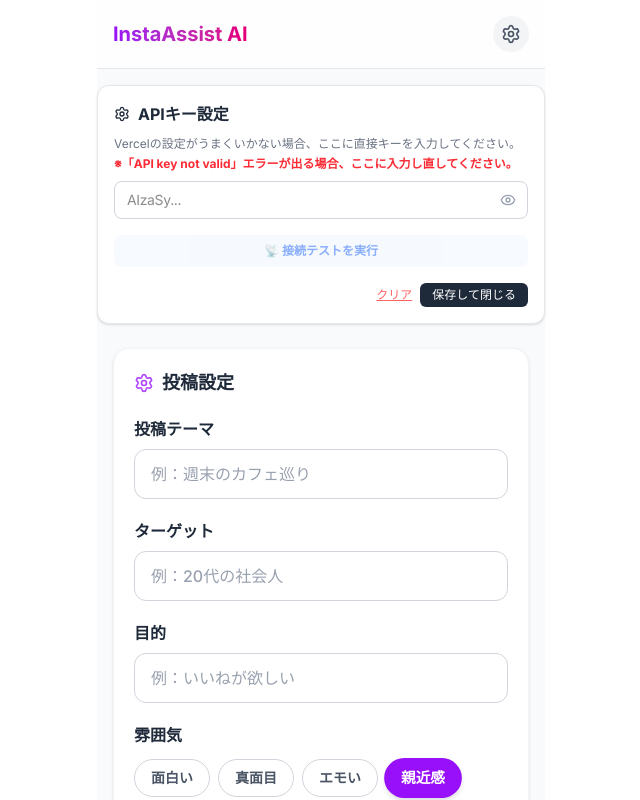
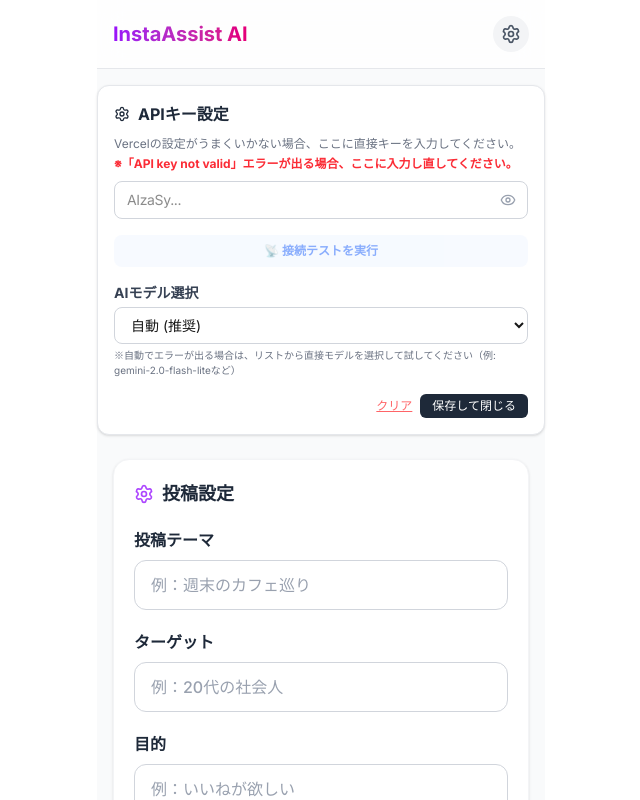
Before and after one commit to uruacha/InstaAssist, a Next.js app: page /InstaAssist/ in a window 1280 px wide. Both pictures are taken after a click on the button 830 px from the left and 34 px from the top of the page. Shown: the top 800 px of the page, without its empty margins (319-959 px from the left). Built offline with nearby package versions, Linux system fonts and the light colour scheme.

Commit message:
fix: Re-commit missing manual model selection UI

```diff
--- a/app/page.tsx
+++ b/app/page.tsx
@@ -534,6 +534,21 @@ export default function Home() {
             </button>
           </div>
 
+          <div className="mb-4">
+            <label className="block text-sm font-bold text-gray-700 mb-1">AIモデル選択</label>
+            <select
+              value={selectedModel}
+              onChange={(e) => handleModelChange(e.target.value)}
+              className="w-full px-3 py-2 border border-gray-300 rounded-lg text-sm bg-white"
+            >
+              <option value="auto">自動 (推奨)</option>
+              {MODELS.map(m => (
+                <option key={m} value={m}>{m}</option>
+              ))}
+            </select>
+            <p className="text-[10px] text-gray-500 mt-1">※自動でエラーが出る場合は、リストから直接モデルを選択して試してください（例: gemini-2.0-flash-liteなど）</p>
+          </div>
+
           {testStatus !== "none" && (
             <div className={`text-xs p-2 rounded mb-4 break-all max-h-24 overflow-y-auto ${testStatus === "success" ? "bg-green-50 text-green-700" : "bg-red-50 text-red-700"}`}>
               {testMessage}
```
